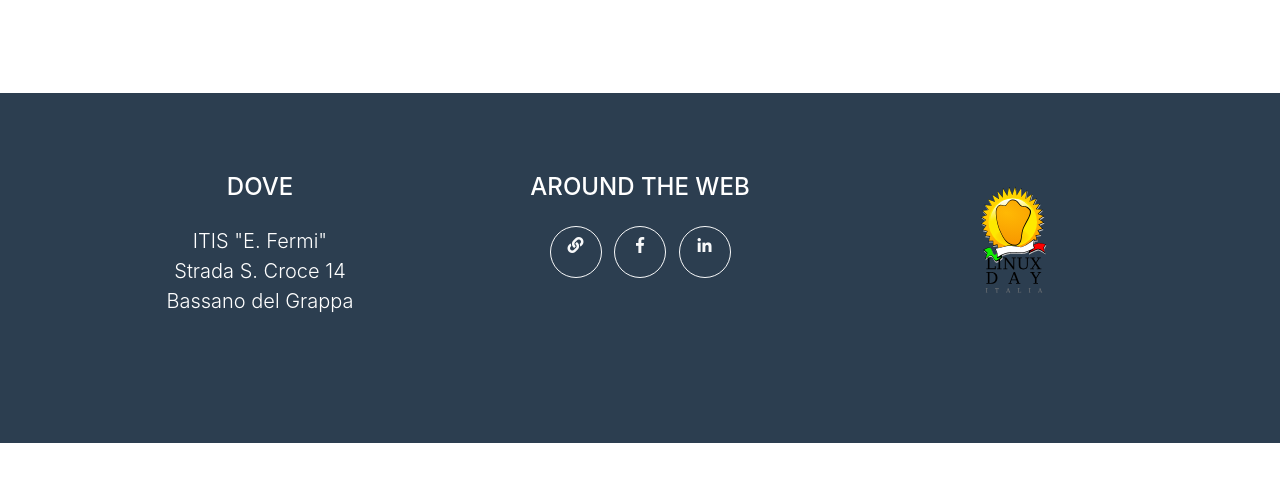
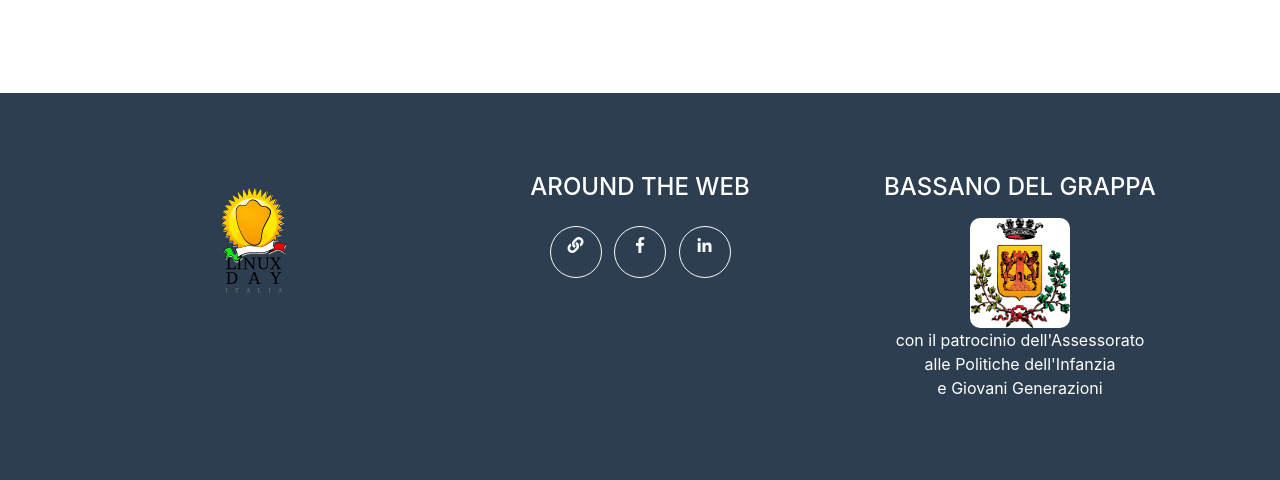
Before and after one commit to fntgnn/LinuxDay, a website with bundled scripts: page index.html in a window 1280 px wide. Shown: the part 2965-3445 px from the top of the page. Before the commit the page ends 3408 px from the top, so only its background shows below. Built offline with nearby package versions, Linux system fonts and the light colour scheme.

Commit message:
inserito patrocinio

```diff
--- a/index.html
+++ b/index.html
@@ -292,12 +292,14 @@
     <footer class="footer text-center">
       <div class="container">
         <div class="row">
-          <div class="col-md-4 mb-5 mb-lg-0">
-            <h4 class="text-uppercase mb-4">Dove</h4>
-            <p class="lead mb-0">ITIS "E. Fermi"
-            <br>Strada S. Croce 14  <br> Bassano del Grappa</p>
+          <div class="col-md-4">
+            <img width="200px" class="img-fluid mb-5 d-block mx-auto" src="img/linuxday_fullcolor.svg" alt="">
+            <!--<h4 class="text-uppercase mb-4">Linux Day 2018</h4>
+            <p class="lead mb-0">Diciottesima giornata nazionale di Linux e del software libero.</p>
+            -->
           </div>
-          <div class="col-md-4 mb-5 mb-lg-0">
+
+                    <div class="col-md-4 mb-5 mb-lg-0">
             <h4 class="text-uppercase mb-4">Around the Web</h4>
             <ul class="list-inline mb-0">
 
@@ -320,12 +322,12 @@
               </li>
                          </ul>
           </div>
-          <div class="col-md-4">
-            <img width="200px" class="img-fluid mb-5 d-block mx-auto" src="img/linuxday_fullcolor.svg" alt="">
-            <!--<h4 class="text-uppercase mb-4">Linux Day 2018</h4>
-            <p class="lead mb-0">Diciottesima giornata nazionale di Linux e del software libero.</p>
-            -->
+<div class="col-md-4 mb-5 mb-lg-0">
+            <h4 class="text-uppercase mb-3">Bassano del Grappa</h4>
+	    <img src="img/patrocinio.png" width="100px" style="border-radius: 10px" alt="patrocinio">
+            <p class="mb-0">con il patrocinio dell'Assessorato <br> alle Politiche dell'Infanzia <br> e Giovani Generazioni</p>
           </div>
+
         </div>
       </div>
     </footer>
```
Also changed, not shown: img/patrocinio.png (added).
